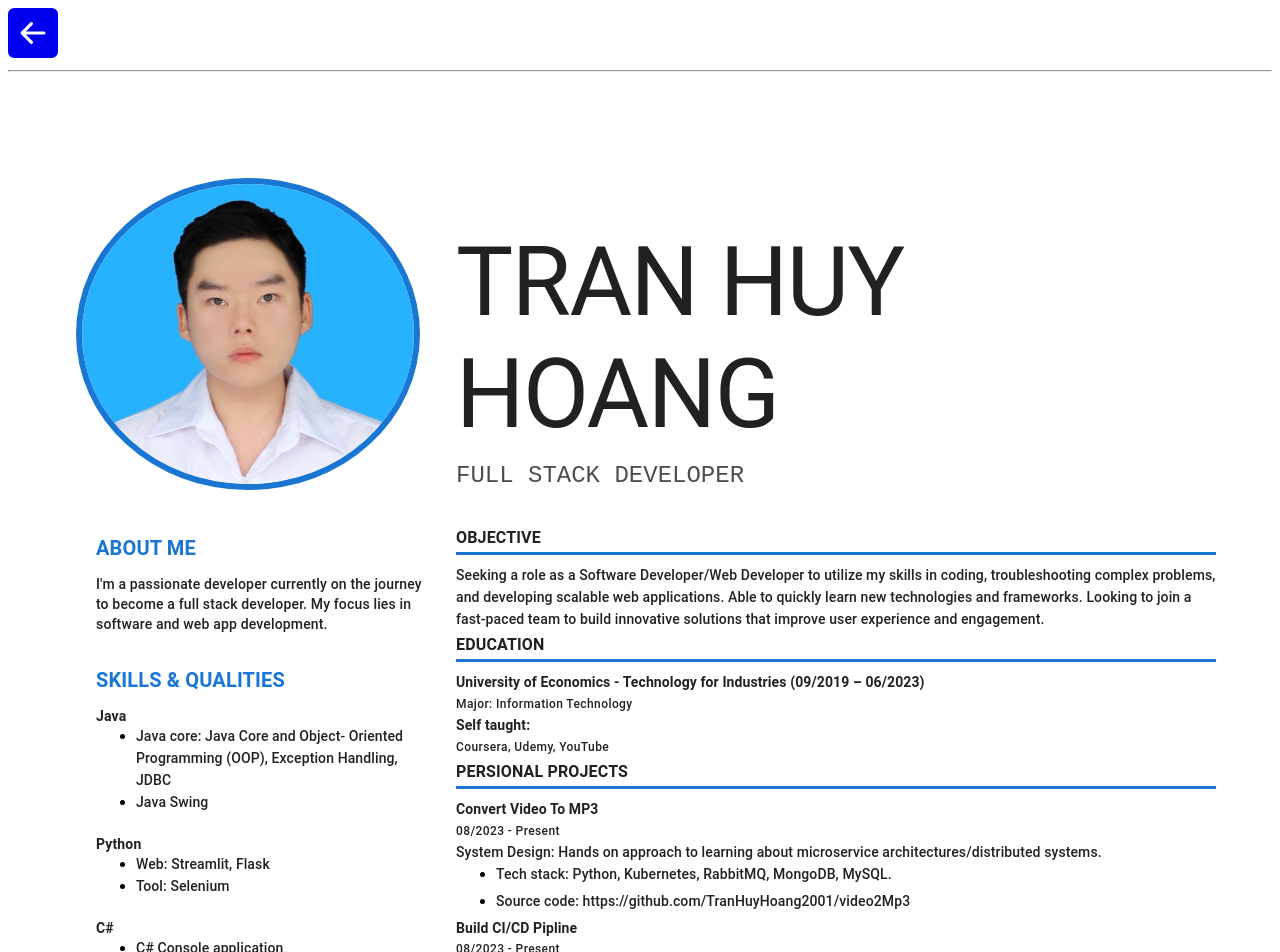
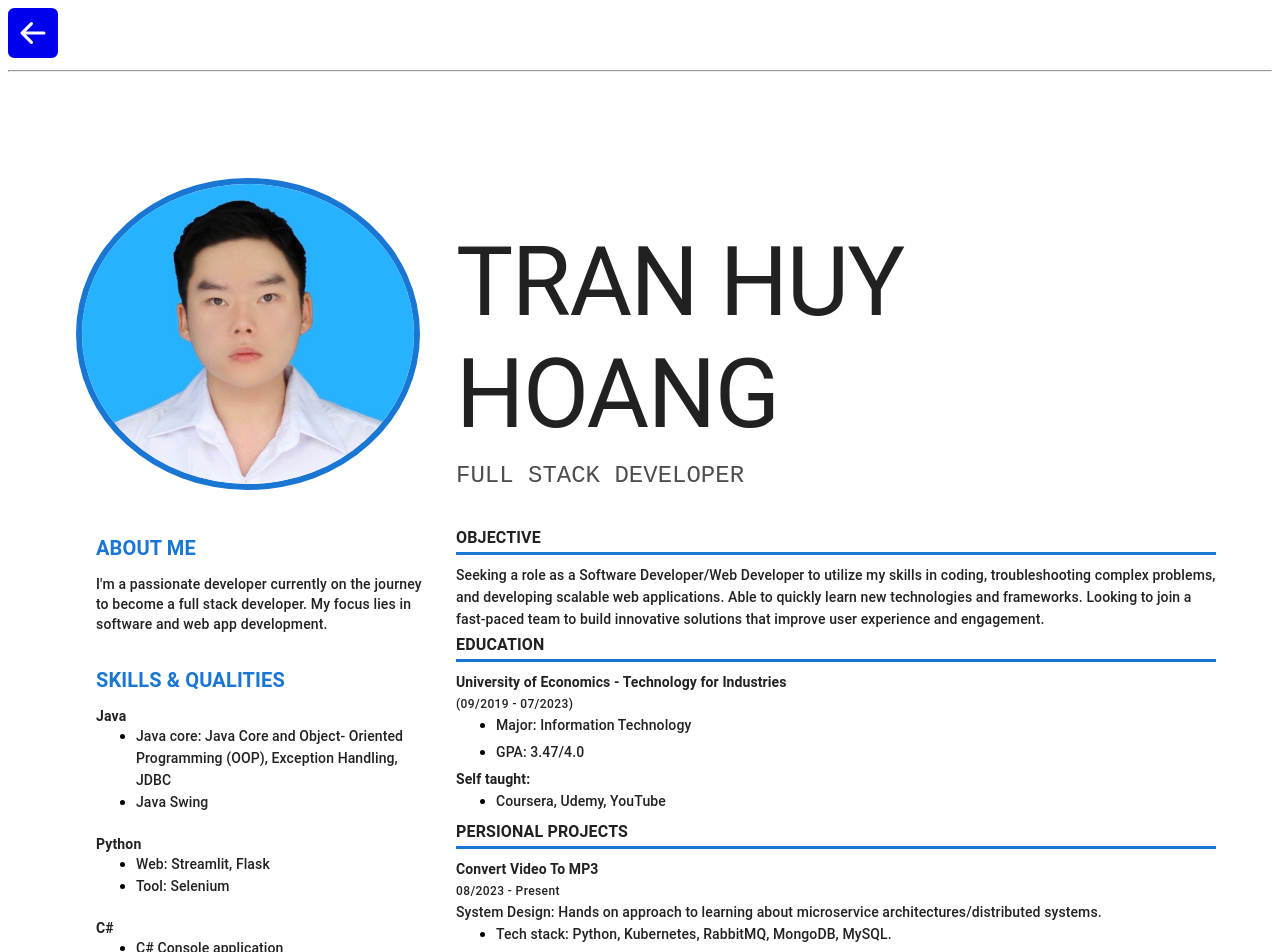
Before and after one commit to TranHuyHoang2001/Portfolio, a Next.js app: page /works in a window 1280 px wide. Shown: the top 952 px of the page. Built offline with nearby package versions, Linux system fonts and the light colour scheme.

Commit message:
fourth_commit

```diff
--- a/components/works/MyCv.tsx
+++ b/components/works/MyCv.tsx
@@ -273,18 +273,17 @@ const listSkill = [
     header: "Education",
     contents: [
       {
-        header:
-          "University of Economics - Technology for Industries (09/2019 – 06/2023)",
-        time: "Major: Information Technology ",
+        header: "University of Economics - Technology for Industries",
+        time: "(09/2019 - 07/2023)",
         content: {
-          list: [],
+          list: ["Major: Information Technology", "GPA: 3.47/4.0"],
         },
       },
       {
         header: "Self taught: ",
-        time: "Coursera, Udemy, YouTube",
+        time: "",
         content: {
-          list: [],
+          list: ["Coursera, Udemy, YouTube"],
         },
       },
     ],
```
